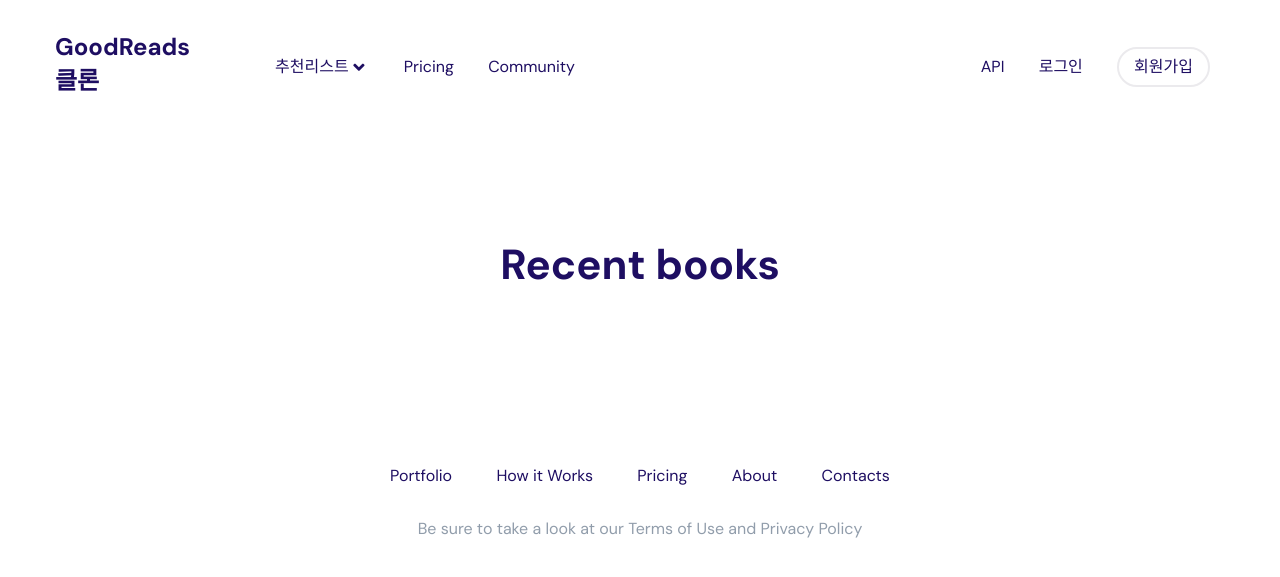
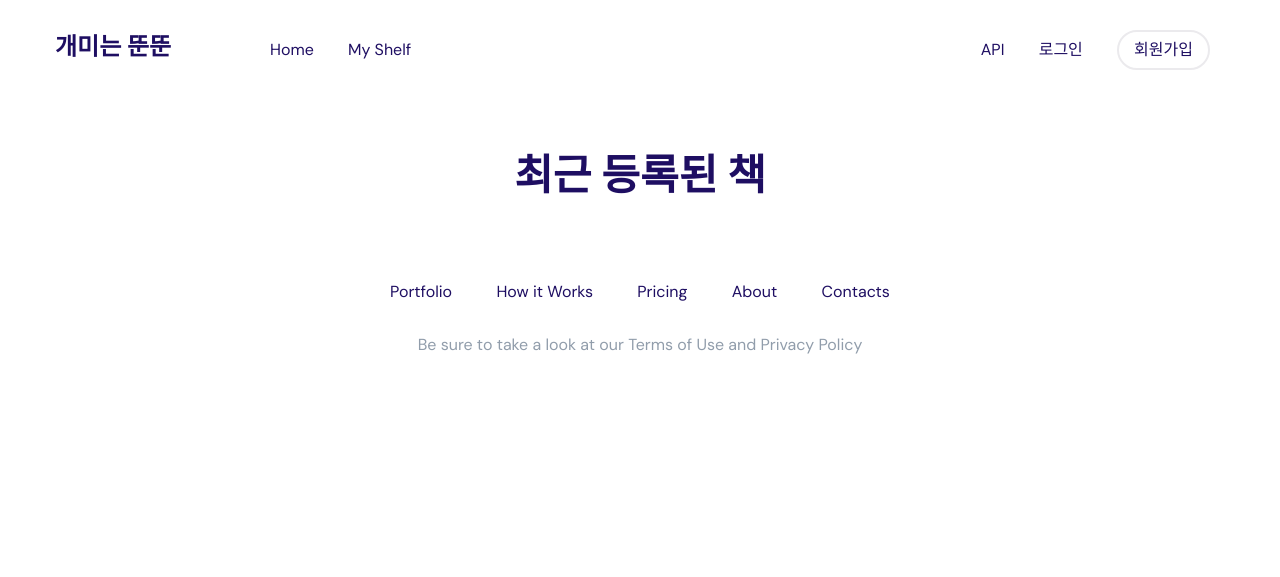
Before and after one commit to feud72/goodreads-server, a Django app: page / in a window 1280 px wide. Shown: the top 577 px of the page. Run offline with Django 3.2, Linux system fonts and the light colour scheme; data that the repository does not hold is empty; some libraries are stand-ins or nearby versions.

Commit message:
Modify template

```diff
--- /dev/null
+++ b/front/forms.py
@@ -0,0 +1,6 @@
+from django import forms
+
+
+class LoginForm(forms.Form):
+    email = forms.EmailField(label="Email", max_length=100)
+    password = forms.CharField(max_length=50)
--- a/front/views.py
+++ b/front/views.py
@@ -1,5 +1,6 @@
-from django.shortcuts import render
+from django.shortcuts import render, redirect
 
+from .forms import LoginForm
 import requests
 
 
@@ -28,7 +29,25 @@ def detailView(request, isbn):
 
 
 def loginView(request):
-    return render(request, "front/login.html")
+    if request.method == "POST":
+        form = LoginForm(request.POST)
+        if form.is_valid():
+            email = form.cleaned_data["email"]
+            password = form.cleaned_data["password"]
+            url = "http://feud72.hopto.org/api/v1/accounts/login/"
+            req = requests.post(url, {"email": email, "password": password})
+            res = req.json()
+            if "message" in res:
+                if res["message"] == "success":
+                    token = res["token"]
+                    print(token)
+                    return redirect("front:home")
+            return render(request, "front/login.html")
+        else:
+            return redirect("front:login")
+    else:
+        form = LoginForm()
+        return render(request, "front/login.html", {"form": form})
 
 
 def signupView(request):
--- a/templates/base.html
+++ b/templates/base.html
@@ -2,32 +2,50 @@
 <!DOCTYPE html>
 <html lang="en">
   <head>
-		<meta charset="utf-8" >
-		<title>Hackathon - Goodreads Clone</title>
-		<meta name="viewport" content="width=device-width, initial-scale=1">
-				<link rel="icon" href="i/favicon.png" type="image/x-icon">
+    <meta charset="utf-8" />
+    <title>개미는 뚠뚠: Hackathon</title>
+    <meta name="viewport" content="width=device-width, initial-scale=1" />
+    <link rel="icon" href="i/favicon.png" type="image/x-icon" />
     <!-- Google Fonts -->
-				<link href="https://fonts.googleapis.com/css?family=DM+Sans:100,200,300,400,600,500,700,800,900|DM+Sans:100,200,300,400,500,600,700,800,900&amp;subset=latin" rel="stylesheet">
+    <link
+      href="https://fonts.googleapis.com/css?family=DM+Sans:100,200,300,400,600,500,700,800,900|DM+Sans:100,200,300,400,500,600,700,800,900&amp;subset=latin"
+      rel="stylesheet"
+    />
     <!-- Bootstrap 4.3.1 CSS -->
-		<link rel="stylesheet" href="https://stackpath.bootstrapcdn.com/bootstrap/4.3.1/css/bootstrap.min.css" integrity="sha384-ggOyR0iXCbMQv3Xipma34MD+dH/1fQ784/j6cY/iJTQUOhcWr7x9JvoRxT2MZw1T" crossorigin="anonymous">
+    <link
+      rel="stylesheet"
+      href="https://stackpath.bootstrapcdn.com/bootstrap/4.3.1/css/bootstrap.min.css"
+      integrity="sha384-ggOyR0iXCbMQv3Xipma34MD+dH/1fQ784/j6cY/iJTQUOhcWr7x9JvoRxT2MZw1T"
+      crossorigin="anonymous"
+    />
     <!-- Slick 1.8.1 jQuery plugin CSS (Sliders) -->
-		<link rel="stylesheet" type="text/css" href="https://cdn.jsdelivr.net/npm/slick-carousel@1.8.1/slick/slick.css"/>
+    <link
+      rel="stylesheet"
+      type="text/css"
+      href="https://cdn.jsdelivr.net/npm/slick-carousel@1.8.1/slick/slick.css"
+    />
     <!-- Fancybox 3 jQuery plugin CSS (Open images and video in popup) -->
-		<link rel="stylesheet" href="https://cdn.jsdelivr.net/gh/fancyapps/fancybox@3.5.7/dist/jquery.fancybox.min.css" />
+    <link
+      rel="stylesheet"
+      href="https://cdn.jsdelivr.net/gh/fancyapps/fancybox@3.5.7/dist/jquery.fancybox.min.css"
+    />
     <!-- AOS 2.3.4 jQuery plugin CSS (Animations) -->
-		<link href="https://unpkg.com/aos@2.3.4/dist/aos.css" rel="stylesheet">
+    <link href="https://unpkg.com/aos@2.3.4/dist/aos.css" rel="stylesheet" />
     <!-- FontAwesome CSS -->
-		<link rel="stylesheet" href="https://use.fontawesome.com/releases/v5.8.1/css/all.css" integrity="sha384-50oBUHEmvpQ+1lW4y57PTFmhCaXp0ML5d60M1M7uH2+nqUivzIebhndOJK28anvf" crossorigin="anonymous">
+    <link
+      rel="stylesheet"
+      href="https://use.fontawesome.com/releases/v5.8.1/css/all.css"
+      integrity="sha384-50oBUHEmvpQ+1lW4y57PTFmhCaXp0ML5d60M1M7uH2+nqUivzIebhndOJK28anvf"
+      crossorigin="anonymous"
+    />
     <!-- Startup 3 CSS (Styles for all blocks) -->
 
-					<link href="{% static "css/style.css" %}" rel="stylesheet" />
+    <link href="{% static 'css/style.css' %}" rel="stylesheet" />
     <!-- jQuery 3.3.1 -->
     <script src="https://code.jquery.com/jquery-3.3.1.min.js"></script>
   </head>
   <body>
-
-{% include "partials/nav.html" %}
-{% block content %} {% endblock content %}
+    {% include "partials/nav.html" %} {% block content %} {% endblock content %}
     {% include "partials/footer.html" %}
   </body>
 </html>
--- a/templates/front/detail.html
+++ b/templates/front/detail.html
@@ -2,7 +2,7 @@
 
 <!-- Application 2 -->
 
-<section class="pt-65 pb-65 bg-light application_2">
+<section class="pt-50 pb-50 bg-light application_2">
   <div class="container px-xl-0">
     <div
       class="row justify-content-center justify-content-content-center align-items-center"
@@ -62,7 +62,7 @@
 </div>
 {% for item in recommend %}
 
-<section class="pt-65 pb-65 bg-light application_2">
+<section class="bg-light application_2">
   <div class="container px-xl-0">
     <div
       class="row justify-content-center justify-content-content-center align-items-center"
--- a/templates/front/home.html
+++ b/templates/front/home.html
@@ -1,10 +1,10 @@
 {% extends "base.html" %} {% block content %}
 
-<div class="pt-105 pb-95 row justify-content-center">
-  <h3>Recent books</h3>
+<div class="pt-50 row justify-content-center">
+  <h3>최근 등록된 책</h3>
 </div>
 {% for item in items %}
-<section class="pt-105 pb-95 bg-light content_2">
+<section class="pt-50 pb-50 bg-light content_2">
   <div class="container px-xl-0 text-center">
     <div class="row justify-content-center">
       <a href="{% url 'front:detail' item.isbn %}">
--- a/templates/partials/nav.html
+++ b/templates/partials/nav.html
@@ -3,26 +3,41 @@
 <nav class="pt-30 pb-30 bg-light lh-40 navigation_2">
   <div class="container px-xl-0">
     <div class="row align-items-center justify-content-between">
-			<div class="col-xl-2 col-lg-3 text-center text-lg-left" data-aos-duration="600" data-aos="fade-down" data-aos-delay="0">
-				<a href="/" class="mr-20 link color-main f-24 bold">GoodReads 클론</a>
+      <div
+        class="col-xl-2 col-lg-3 text-center text-lg-left"
+        data-aos-duration="600"
+        data-aos="fade-down"
+        data-aos-delay="0"
+      >
+        <a href="/" class="mr-20 link color-main f-24 bold">개미는 뚠뚠</a>
       </div>
-			<div class="col-xl-10 col-lg-9 d-flex flex-wrap align-items-center justify-content-center justify-content-md-between">
-				<div class="mb-10 mb-md-0" data-aos-duration="600" data-aos="fade-down" data-aos-delay="300">
-					<div class="d-inline-block px-20 dropdown">
-						<a href="#" class="link color-main  dropdown-toggle" id="navigation_2_dropdown_1" data-toggle="dropdown" aria-haspopup="true" aria-expanded="false">추천리스트</a>
-						<div class="bg-light dropdown-menu" aria-labelledby="navigation_2_dropdown_1">
-					<div><a href="/" class="link color-main ">인기 순</a></div>
-					<div><a href="#" class="link color-main ">Slides</a></div>
-					<div><a href="#" class="link color-main ">Qards</a></div>
+      <div
+        class="col-xl-10 col-lg-9 d-flex flex-wrap align-items-center justify-content-center justify-content-md-between"
+      >
+        <div
+          class="mb-10 mb-md-0"
+          data-aos-duration="600"
+          data-aos="fade-down"
+          data-aos-delay="300"
+        >
+          <a href="/" class="mx-15 link color-main ">Home</a>
+          <a href="#" class="mx-15 link color-main ">My Shelf</a>
         </div>
-					</div>
-					<a href="#" class="mx-15 link color-main ">Pricing</a>
-					<a href="#" class="mx-15 link color-main ">Community</a>
-				</div>
-				<div class="text-md-right" data-aos-duration="600" data-aos="fade-down" data-aos-delay="600">
-					<a href="http://feud72.hopto.org/api/v1/swagger/" class="mr-15 link color-main ">API</a>
+        <div
+          class="text-md-right"
+          data-aos-duration="600"
+          data-aos="fade-down"
+          data-aos-delay="600"
+        >
+          <a
+            href="http://feud72.hopto.org/api/v1/swagger/"
+            class="mr-15 link color-main "
+            >API</a
+          >
           <a href="login" class="mx-15 link color-main ">로그인</a>
-					<a href="signup" class="mx-15 btn sm color-main border-gray f-16">회원가입</a>
+          <a href="signup" class="mx-15 btn sm color-main border-gray f-16"
+            >회원가입</a
+          >
         </div>
       </div>
     </div>
```
Also changed, not shown: templates/front/login.html (+78 -24 lines), templates/partials/footer.html (+46 -14 lines). Lines whose indentation alone changed are shown as unchanged.
